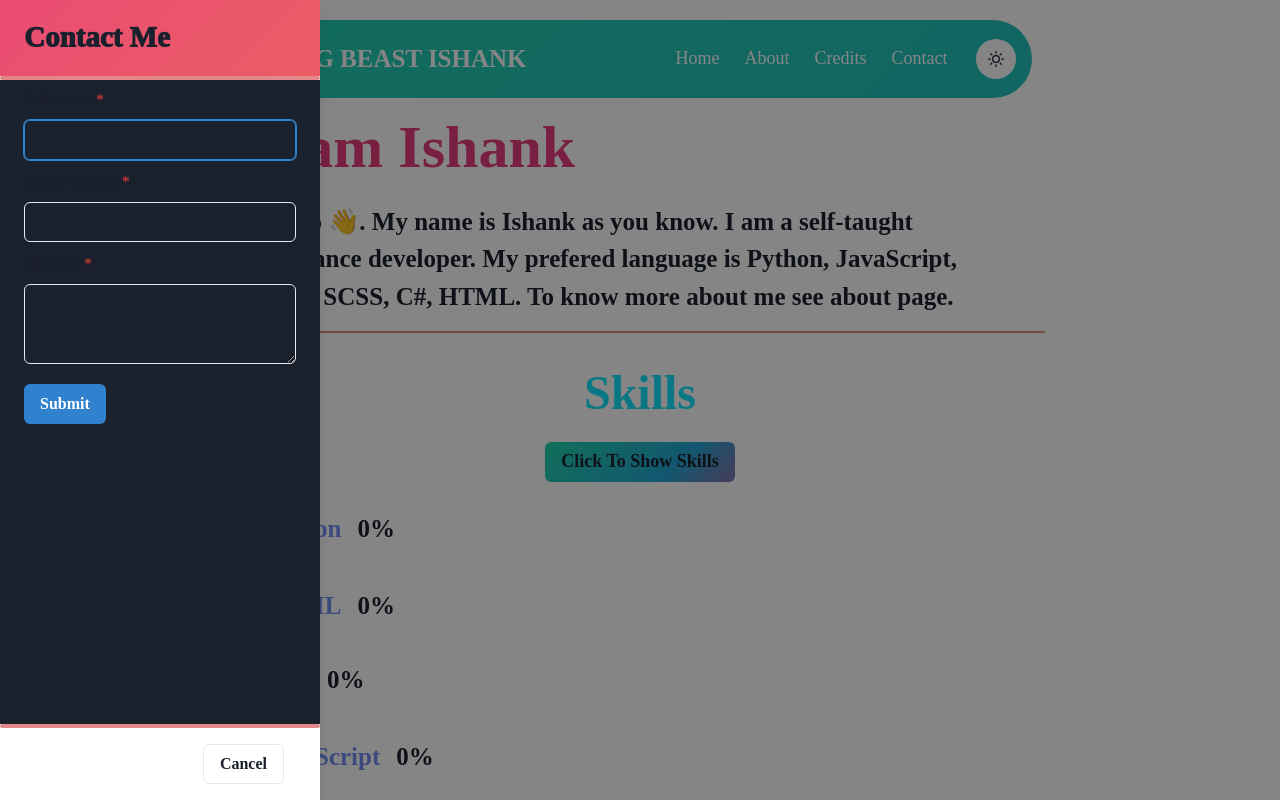
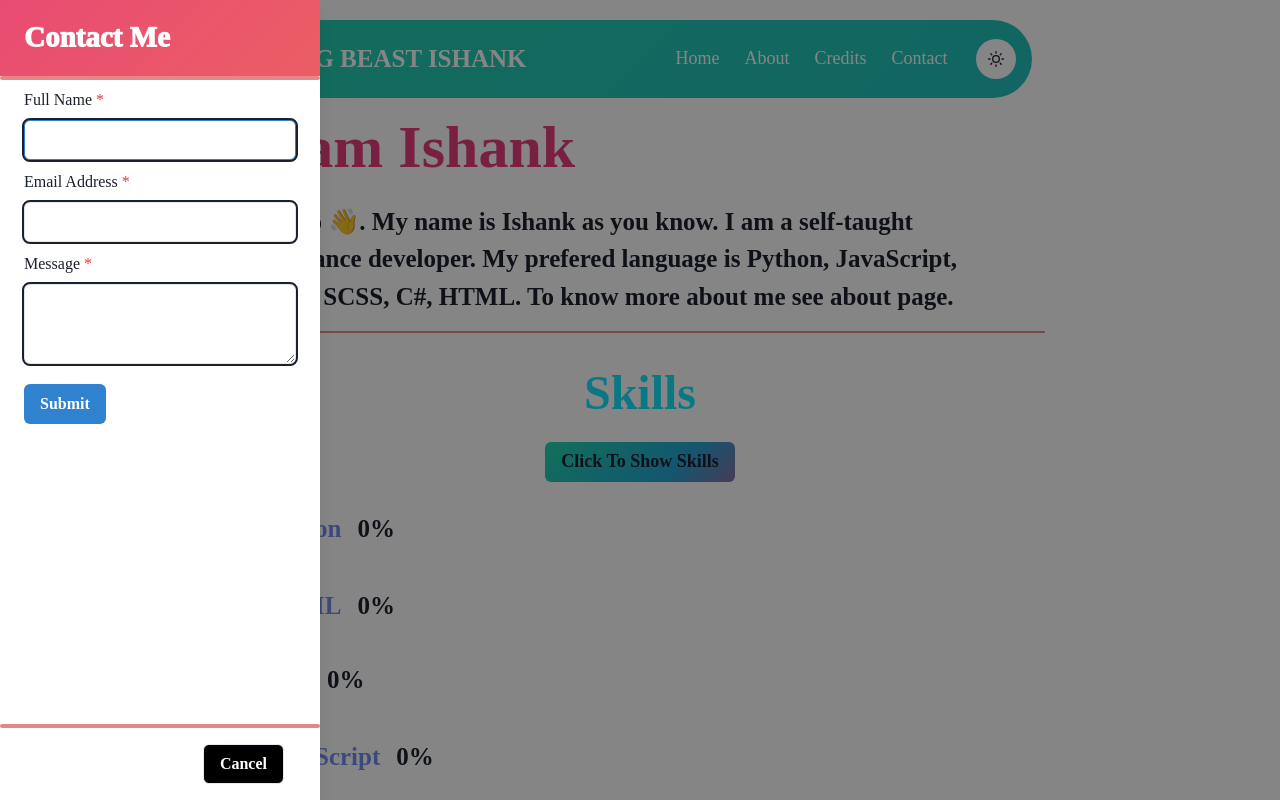
Before and after one commit to BIGBEASTISHANK/bigbeastishank.com, a Next.js app: page / in a window 1280 px wide. Both pictures are taken after a click on the element "Contact". Shown: the top 800 px of the page. Built offline with nearby package versions, Linux system fonts and the light colour scheme; a web font is replaced by a local one.

Commit message:
text not visible in white mode in contact fixed

```diff
--- a/src/components/Navbar/Contact/index.jsx
+++ b/src/components/Navbar/Contact/index.jsx
@@ -13,10 +13,12 @@ import {
   DrawerBody,
   Button,
   useDisclosure,
+  useColorModeValue,
 } from "@chakra-ui/react";
 
 export default function Contact() {
   const { isOpen, onOpen, onClose } = useDisclosure();
+  const contact_bg = useColorModeValue("white", "dark");
   return (
     <>
       <Text
@@ -41,23 +43,42 @@ export default function Contact() {
             className="contact-header"
             fontSize={"29px"}
             fontWeight={"1000"}
+            color={"white"}
           >
             Contact Me
           </DrawerHeader>
 
           <Skeleton startColor="pink.500" endColor="orange.500" h={"4px"} />
 
-          <DrawerBody bg={"dark"}>
+          <DrawerBody bg={contact_bg}>
             <FormControl isRequired>
               <form action="https://formspree.io/f/mrgravyr" method="POST">
                 <FormLabel htmlFor="name">Full Name</FormLabel>
-                <Input id="name" type="name" name="Name" mb={"10px"} />
+                <Input
+                  id="name"
+                  type="name"
+                  name="Name"
+                  mb={"10px"}
+                  outline={"2px solid"}
+                />
 
                 <FormLabel htmlFor="email">Email Address</FormLabel>
-                <Input id="email" type="email" name="E-Mail" mb={"10px"} />
+                <Input
+                  id="email"
+                  type="email"
+                  name="E-Mail"
+                  mb={"10px"}
+                  outline={"2px solid"}
+                />
 
                 <FormLabel htmlFor="message">Message</FormLabel>
-                <Textarea id="message" type="text" name="Message" mb={"10px"} />
+                <Textarea
+                  id="message"
+                  type="text"
+                  name="Message"
+                  mb={"10px"}
+                  outline={"2px solid"}
+                />
 
                 <Button colorScheme="blue" mt={"10px"} type="submit">
                   Submit
@@ -69,7 +90,15 @@ export default function Contact() {
           <Skeleton startColor="pink.500" endColor="orange.500" h={"4px"} />
 
           <DrawerFooter>
-            <Button variant="outline" mr={3} onClick={onClose}>
+            <Button
+              variant="outline"
+              mr={3}
+              onClick={onClose}
+              bg={"black"}
+              color={"white"}
+              _hover={{ bg: "white", color: "dark" }}
+              outline={"2px solid"}
+            >
               Cancel
             </Button>
           </DrawerFooter>
--- a/src/pages/index.jsx
+++ b/src/pages/index.jsx
@@ -11,6 +11,7 @@ import Head from "next/head";
 import React from "react";
 
 export default function Index() {
+
   // Skills part for python
   const [python_skill_bar, setPython_skill_bar] = React.useState("");
   const [python_skill_bar_percent, setPython_skill_bar_percent] =
```
